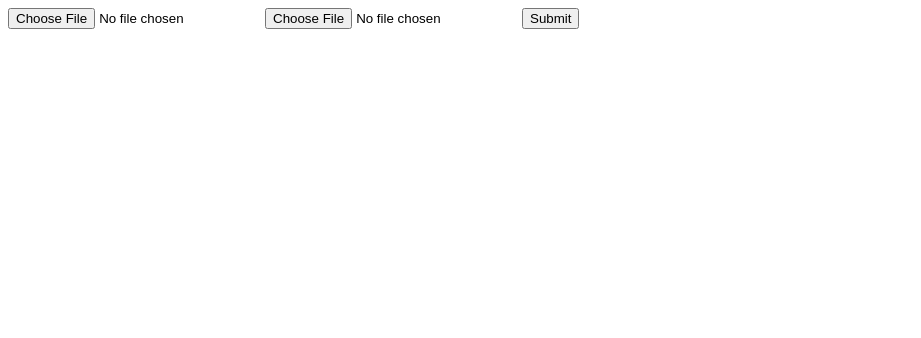
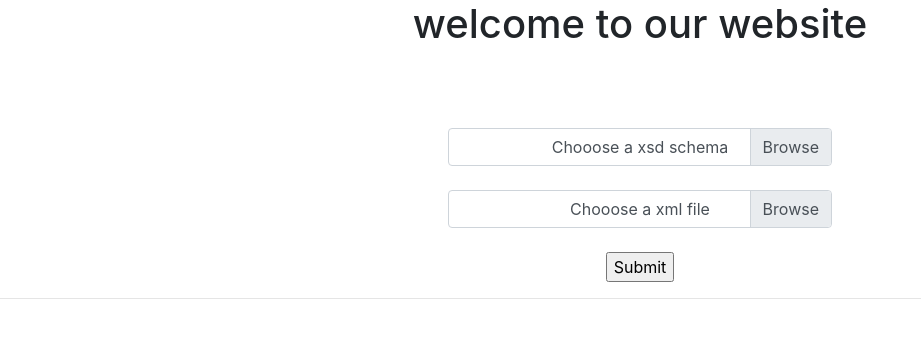
Before and after one commit to SalhiAnas/flaskProject, a Flask app: page / in a window 1280 px wide. Shown: the top 338 px of the page, without its empty margins (0-921 px from the left). Run offline with Flask 2, Linux system fonts and the light colour scheme; some libraries are stand-ins or nearby versions.

Commit message:
input front

```diff
--- a/app.py
+++ b/app.py
@@ -7,12 +7,14 @@ from glob import glob
 import sys
 from bs4 import BeautifulSoup
 import xmlschema
+from flask_bootstrap import Bootstrap
 from flask import Flask, render_template, request
 from werkzeug.utils import secure_filename
 from xmlschema.namespaces import NamespaceView
 from xmlschema.validators import XsdComplexType
 
 app = Flask(__name__)
+bootstrap = Bootstrap(app)
 app.config['MAX_CONTENT_LENGTH'] = 1024 * 1024
 app.config['XML_UPLOAD_EXTENSIONS'] = ['.xml', '.XML']
 app.config['XSD_UPLOAD_EXTENSIONS'] = ['.xsd', '.XSD','.XSLT','xslt']
@@ -50,29 +52,30 @@ def upload_file():
 
 
 def parsefile(xmlSchema, XMlFile):
-    try:
-        tree = ET.parse("upload/"+xmlSchema.filename)
-        # print(tree.)
+    if request.method == 'GET':
+        try:
+            tree = ET.parse("upload/"+xmlSchema.filename)
+                # print(tree.)
 
-        XS = xmlschema.XMLSchema("upload/"+xmlSchema.filename)
-        # schema.types
-        # NamespaceView({'vehicleType': XsdComplexType(name='vehicleType')})
-        # pprint(dict(XS.elem))
+            XS = xmlschema.XMLSchema("upload/"+xmlSchema.filename)
+                # schema.types
+                # NamespaceView({'vehicleType': XsdComplexType(name='vehicleType')})
+                # pprint(dict(XS.elem))
 
-        # NamespaceView({'vehicleType': XsdComplexType(name='vehicleType')})
-        f = open("upload/"+xmlSchema.filename, "r")
-        soup = BeautifulSoup(f.read())
+                # NamespaceView({'vehicleType': XsdComplexType(name='vehicleType')})
+            f = open("upload/"+xmlSchema.filename, "r")
+            soup = BeautifulSoup(f.read())
 
-        for element in soup.find_all('xs:element'):
-            print(element['name'],element['name'])  # prints name attribute value
-        if(XS.is_valid("upload/"+XMlFile.filename)):
-            return'This is a well-formed XML document'
-        else:
-            return 'This is not a well-formed XML document'
-    except Exception as e:
-        error_string = str(e)
-        error="Error \n "+error_string
-        return error
+            for element in soup.find_all('xs:element'):
+                    print(element['name'],element['name'])  # prints name attribute value
+            if(XS.is_valid("upload/"+XMlFile.filename)):
+                    return render_template("success.html")
+            else:
+                    return 'This is not a well-formed XML document'
+        except Exception as e:
+            error_string = str(e)
+            error="Error \n "+error_string
+            return error
 
 
 
--- a/templates/index.html
+++ b/templates/index.html
@@ -1,11 +1,51 @@
 <!DOCTYPE html>
 <html>
+   <head>
+      {{ bootstrap.load_css() }}
+   </head>
    <body>
-      <form action = "http://localhost:5000/uploader" method = "POST"
-         enctype = "multipart/form-data">
-          <input type = "file" name = "xmlSchema" accept="text/xsd" />
-         <input type = "file" name = "xmlFile" accept="text/xml" />
-         <input type = "submit" />
-      </form>
+      {{ bootstrap.load_js() }}
+      <h1>
+        <center>
+         welcome to our website
+        </center>
+      </h1>
+      <br /> <br /> <br />
+      <center>
+         <form action = "http://localhost:5000/uploader" method = "POST" enctype = "multipart/form-data">
+            <div class="custom-file" style='width:30%;height:50%;'>
+              <input type="file" class="custom-file-input" id="customFile" name = "xmlSchema" accept="text/xsd" >
+              <label class="custom-file-label" for="customFile">Chooose a xsd schema</label>
+            </div>
+            <br />
+            <br />
+            <div class="custom-file" style='width:30%;height:50%;'>
+               <input type="file" class="custom-file-input" id="customFile" name = "xmlFile" accept="text/xml">
+               <label class="custom-file-label" for="customFile">Chooose a xml file</label>
+             </div>
+             <br />
+             <br />
+             <div class="submit">
+               <input type="submit" value="Submit">
+            </div>
+          </form>
+       </center>
+       <!--- render another template for getting the result-->
+       <!--generate pdf file-->
+         <div>
+            <hr >
+            <form action = "http://localhost:5000/uploader" method = "GET" enctype = "multipart/form-data">
+                  <!--get the result-->
+            </form>
+         </div>
    </body>
 </html>
+<script>
+$(function () {
+  $('submit').submit(function (e) {
+    e.preventDefault();
+    window.open('http://react-etc.net/files/typescript-book/typescript.pdf', '_blank');
+    this.submit();
+  });
+});
+</script>
--- /dev/null
+++ b/templates/success.html
@@ -0,0 +1 @@
+This is  a well-formed XML document
```
